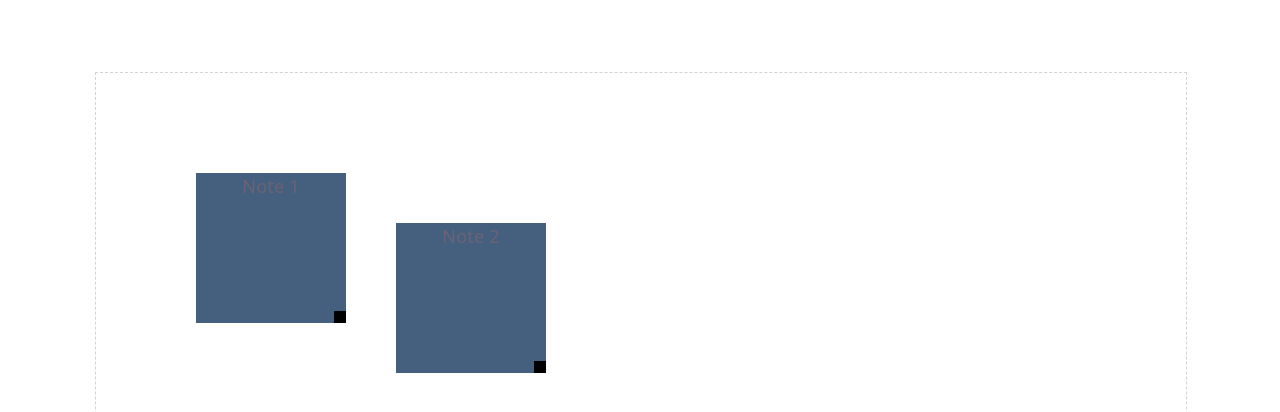
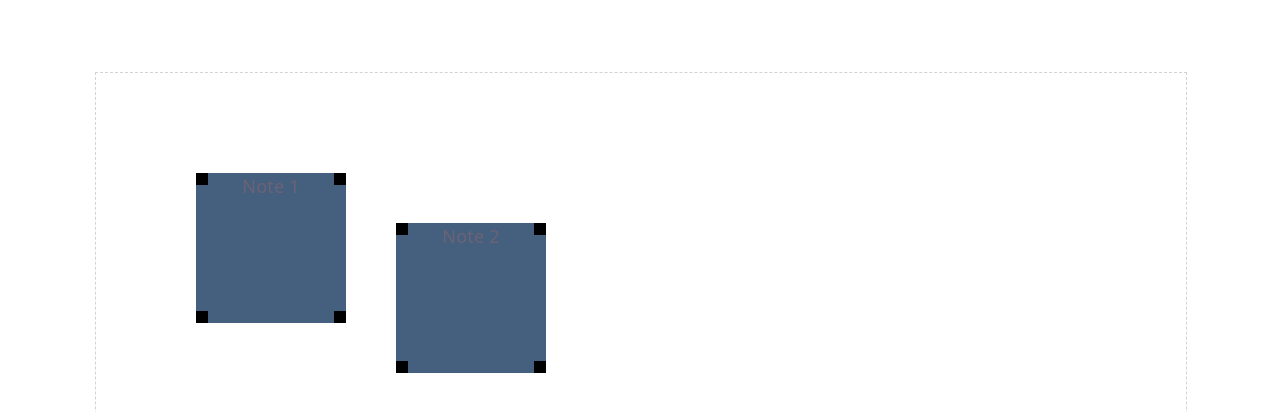
Before and after one commit to marcos-do/team-int-tech-task, a React (Vite) app: page / in a window 1280 px wide. Shown: the top 412 px of the page. Built offline with nearby package versions, Linux system fonts and the light colour scheme.

Commit message:
Adds rezising from every corner

```diff
--- a/src/components/note/Note.tsx
+++ b/src/components/note/Note.tsx
@@ -1,18 +1,21 @@
 import React, { useRef } from "react";
+import type { ResizeDirection } from "../../types/rezisables";
 import "./note.scss";
 
 interface NoteProps {
   content: string;
-  size: number;
   position: { x: number; y: number };
+  width: number;
+  height: number;
   onMouseDown: (e: React.MouseEvent) => void;
-  onResizeMouseDown: (e: React.MouseEvent) => void;
+  onResizeMouseDown: (e: React.MouseEvent, direction: ResizeDirection) => void;
 }
 
 const Note: React.FC<NoteProps> = ({
   content,
   position,
-  size,
+  width,
+  height,
   onMouseDown,
   onResizeMouseDown,
 }) => {
@@ -24,8 +27,8 @@ const Note: React.FC<NoteProps> = ({
       className="note"
       style={{
         position: "absolute",
-        width: size,
-        height: size,
+        width: width,
+        height: height,
         transform: `translate(${position.x}px, ${position.y}px)`,
       }}
       onMouseDown={onMouseDown}
@@ -33,10 +36,31 @@ const Note: React.FC<NoteProps> = ({
       {content}
 
       <div
-        className="resize-handle"
+        className="resize-handle top-left"
         onMouseDown={(e) => {
           e.stopPropagation(); // prevents drag from triggering
-          onResizeMouseDown(e);
+          onResizeMouseDown(e, 'top-left');
+        }}
+      />
+      <div
+        className="resize-handle top-right inverted-resize"
+        onMouseDown={(e) => {
+          e.stopPropagation(); // prevents drag from triggering
+          onResizeMouseDown(e, 'top-right');
+        }}
+      />
+      <div
+        className="resize-handle bottom-left inverted-resize"
+        onMouseDown={(e) => {
+          e.stopPropagation(); // prevents drag from triggering
+          onResizeMouseDown(e, 'bottom-left');
+        }}
+      />
+      <div
+        className="resize-handle bottom-right"
+        onMouseDown={(e) => {
+          e.stopPropagation(); // prevents drag from triggering
+          onResizeMouseDown(e, 'bottom-right');
         }}
       />
     </div>
--- a/src/components/note/note.scss
+++ b/src/components/note/note.scss
@@ -9,8 +9,30 @@
   position: absolute;
   width: 12px;
   height: 12px;
-  right: 0;
-  bottom: 0;
   cursor: nwse-resize;
   background: black;
 }
+
+.inverted-resize {
+  cursor: nesw-resize;
+}
+
+.top-left {
+  left: 0;
+  top: 0;
+}
+
+.top-right {
+  right: 0;
+  top: 0;
+}
+
+.bottom-left {
+  left: 0;
+  bottom: 0;
+}
+
+.bottom-right {
+  right: 0;
+  bottom: 0;
+}
--- a/src/components/notes-layout/NotesLayout.tsx
+++ b/src/components/notes-layout/NotesLayout.tsx
@@ -1,33 +1,9 @@
 import React, { useState, useEffect, useRef } from "react";
 import Note from "../note/Note";
+import type { ResizeDirection, Resize } from "../../types/rezisables";
+import type { Drag } from "../../types/dragging";
+import type { NoteModel } from "../../types/note";
 import "./notes-layout.scss";
-
-type NoteModel = {
-  id: string;
-  content: string;
-  x: number;
-  y: number;
-  size: number;
-};
-
-type Drag = {
-  type: "drag";
-  id: string;
-  offsetX: number;
-  offsetY: number;
-  containerWidth: number;
-  containerHeight: number;
-};
-
-type Resize = {
-  type: "resize";
-  id: string;
-  startX: number;
-  startY: number;
-  startSize: number;
-  containerWidth: number;
-  containerHeight: number;
-};
 
 type Interaction = Drag | Resize | null;
 
@@ -35,22 +11,30 @@ const NotesLayout: React.FC = () => {
   const containerRef = useRef<HTMLDivElement>(null);
 
   const [notes, setNotes] = useState<NoteModel[]>([
-    { id: "1", content: "Note 1", x: 100, y: 100, size: 150 },
-    { id: "2", content: "Note 2", x: 300, y: 150, size: 150 },
+    { id: "1", content: "Note 1", x: 100, y: 100, width: 150, height: 150 },
+    { id: "2", content: "Note 2", x: 300, y: 150, width: 150, height: 150 },
   ]);
 
   const [interaction, setInteraction] = useState<Interaction>(null);
 
-  function startResize(e: React.MouseEvent, noteId: string) {
+  function startResize(
+    e: React.MouseEvent,
+    direction: ResizeDirection,
+    noteId: string,
+  ) {
     const rect = containerRef.current!.getBoundingClientRect();
     const note = notes.find((n) => n.id === noteId)!;
 
     setInteraction({
       type: "resize",
       id: noteId,
+      direction,
       startX: e.clientX,
       startY: e.clientY,
-      startSize: note.size,
+      startWidth: note.width,
+      startHeight: note.height,
+      startPosX: note.x,
+      startPosY: note.y,
       containerWidth: rect.width,
       containerHeight: rect.height,
     });
@@ -62,7 +46,7 @@ const NotesLayout: React.FC = () => {
     if (!note) return;
 
     setInteraction({
-      type: 'drag',
+      type: "drag",
       id: noteId,
       offsetX: e.clientX - note.x,
       offsetY: e.clientY - note.y,
@@ -86,11 +70,11 @@ const NotesLayout: React.FC = () => {
 
             newX = Math.max(
               0,
-              Math.min(newX, interaction.containerWidth - note.size),
+              Math.min(newX, interaction.containerWidth - note.width),
             );
             newY = Math.max(
               0,
-              Math.min(newY, interaction.containerHeight - note.size),
+              Math.min(newY, interaction.containerHeight - note.height),
             );
 
             return { ...note, x: newX, y: newY };
@@ -98,24 +82,79 @@ const NotesLayout: React.FC = () => {
 
           // RESIZE
           if (interaction.type === "resize") {
-            const deltaX = e.clientX - interaction.startX;
+            const dx = e.clientX - interaction.startX;
+            const dy = e.clientY - interaction.startY;
 
-            let newSize = interaction.startSize + deltaX;
+            const MIN_WIDTH = 80;
+            const MIN_HEIGHT = 80;
 
-            const MIN_SIZE = 80;
+            let newWidth = interaction.startWidth;
+            let newHeight = interaction.startHeight;
+            let newX = interaction.startPosX;
+            let newY = interaction.startPosY;
 
-            // 🔥 Respect min size
-            newSize = Math.max(MIN_SIZE, newSize);
+            const dir = interaction.direction;
 
-            // 🔥 Respect container bounds
-            const maxWidth = interaction.containerWidth - note.x;
-            const maxHeight = interaction.containerHeight - note.y;
+            // RIGHT
+            if (dir.includes("right")) {
+              newWidth = interaction.startWidth + dx;
+            }
 
-            const maxSize = Math.min(maxWidth, maxHeight);
+            // BOTTOM
+            if (dir.includes("bottom")) {
+              newHeight = interaction.startHeight + dy;
+            }
 
-            newSize = Math.min(newSize, maxSize);
+            // LEFT (this is the tricky one)
+            if (dir.includes("left")) {
+              newWidth = interaction.startWidth - dx;
+              newX = interaction.startPosX + dx;
+            }
 
-            return { ...note, size: newSize };
+            // TOP (also tricky)
+            if (dir.includes("top")) {
+              newHeight = interaction.startHeight - dy;
+              newY = interaction.startPosY + dy;
+            }
+
+            // Enforce minimum size
+            if (newWidth < MIN_WIDTH) {
+              newX -= MIN_WIDTH - newWidth;
+              newWidth = MIN_WIDTH;
+            }
+
+            if (newHeight < MIN_HEIGHT) {
+              newY -= MIN_HEIGHT - newHeight;
+              newHeight = MIN_HEIGHT;
+            }
+
+            // Clamp to container (left/top)
+            if (newX < 0) {
+              newWidth += newX; // shrink width
+              newX = 0;
+            }
+
+            if (newY < 0) {
+              newHeight += newY;
+              newY = 0;
+            }
+
+            // Clamp to container (right/bottom)
+            if (newX + newWidth > interaction.containerWidth) {
+              newWidth = interaction.containerWidth - newX;
+            }
+
+            if (newY + newHeight > interaction.containerHeight) {
+              newHeight = interaction.containerHeight - newY;
+            }
+
+            return {
+              ...note,
+              x: newX,
+              y: newY,
+              width: newWidth,
+              height: newHeight,
+            };
           }
 
           return note;
@@ -143,9 +182,12 @@ const NotesLayout: React.FC = () => {
           key={note.id}
           content={note.content}
           position={{ x: note.x, y: note.y }}
-          size={note.size}
+          width={note.width}
+          height={note.height}
           onMouseDown={(e) => startDrag(e, note.id)}
-          onResizeMouseDown={(e) => startResize(e, note.id)}
+          onResizeMouseDown={(e, direction: ResizeDirection) =>
+            startResize(e, direction, note.id)
+          }
         />
       ))}
     </div>
--- /dev/null
+++ b/src/types/dragging.ts
@@ -0,0 +1,10 @@
+type Drag = {
+  type: "drag";
+  id: string;
+  offsetX: number;
+  offsetY: number;
+  containerWidth: number;
+  containerHeight: number;
+};
+
+export type { Drag }
--- /dev/null
+++ b/src/types/note.ts
@@ -0,0 +1,10 @@
+type NoteModel = {
+  id: string;
+  content: string;
+  x: number;
+  y: number;
+  width: number;
+  height: number;
+};
+
+export type { NoteModel }
--- /dev/null
+++ b/src/types/rezisables.ts
@@ -0,0 +1,25 @@
+type ResizeDirection =
+  | "right"
+  | "bottom"
+  | "bottom-right"
+  | "left"
+  | "top"
+  | "top-left"
+  | "top-right"
+  | "bottom-left";
+
+type Resize = {
+  type: "resize";
+  id: string;
+  direction: ResizeDirection;
+  startX: number;
+  startY: number;
+  startWidth: number;
+  startHeight: number;
+  startPosX: number;
+  startPosY: number;
+  containerWidth: number;
+  containerHeight: number;
+};
+
+export type { ResizeDirection, Resize }
```
